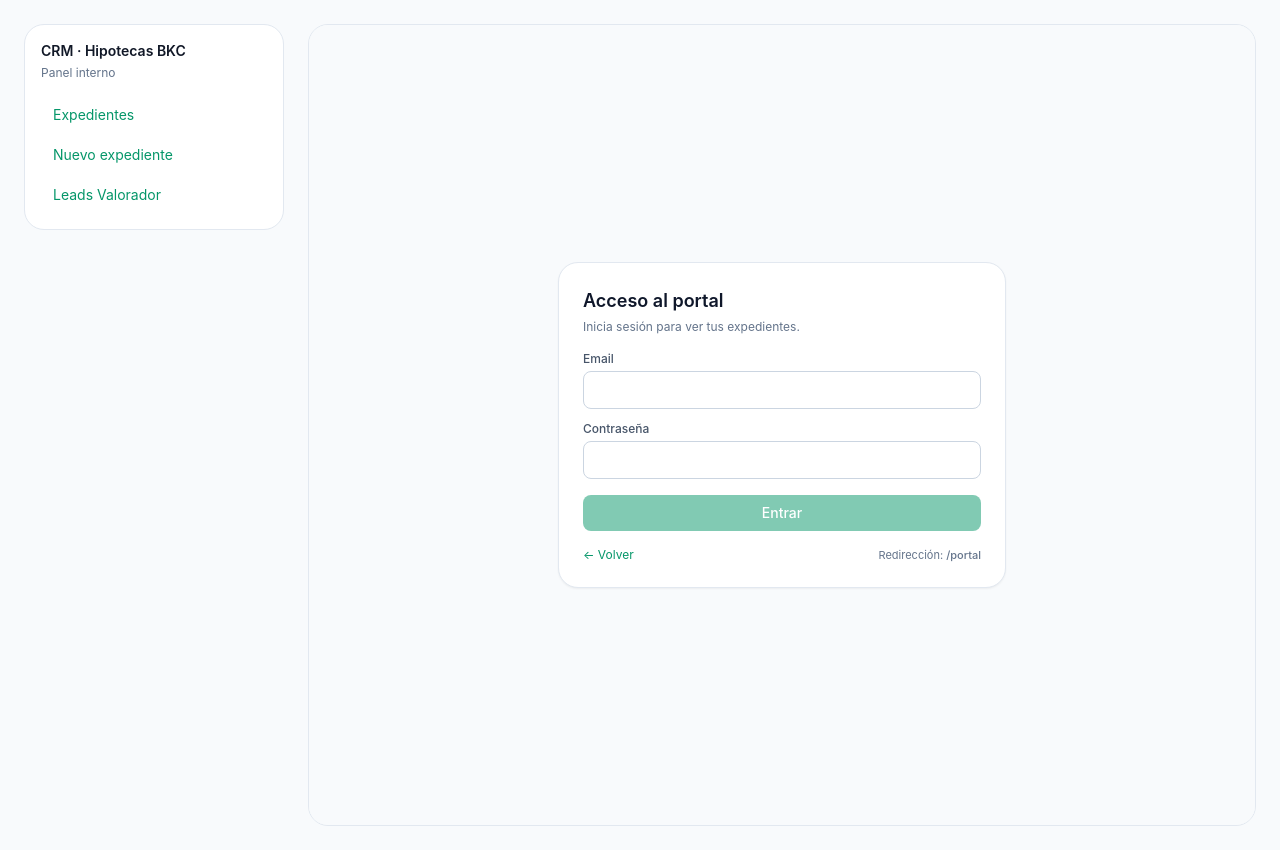
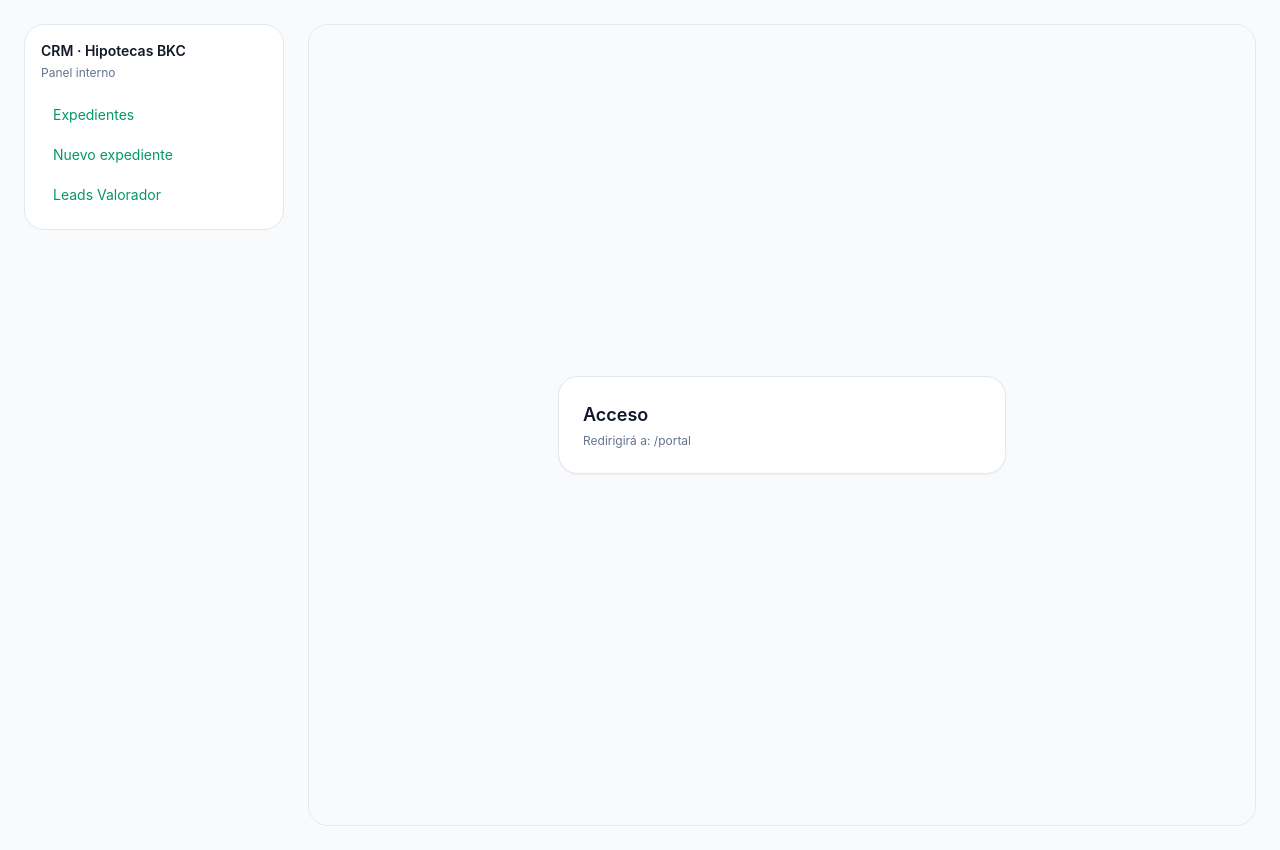
Before and after one commit to infobkchome-code/backhipotecas, a Next.js app: page /portal/login in a window 1280 px wide. Built offline with nearby package versions, Linux system fonts and the light colour scheme; no server answers.

Commit message:
Update page.tsx

```diff
--- a/app/portal/login/page.tsx
+++ b/app/portal/login/page.tsx
@@ -1,16 +1,38 @@
+'use client';
+
 import { Suspense } from 'react';
-import LoginClient from './LoginClient';
+import { useSearchParams } from 'next/navigation';
 
-export default function LoginPage() {
+// ✅ TODO lo que use useSearchParams va dentro del componente envuelto en Suspense
+function LoginInner() {
+  const searchParams = useSearchParams();
+
+  // Ejemplo típico: ?redirect=/portal
+  const redirectTo = searchParams.get('redirect') ?? '/portal';
+
+  // ⬇️ Pega aquí tu UI/login real (y usa redirectTo si lo necesitas)
+  return (
+    <div className="min-h-screen bg-slate-50 flex items-center justify-center px-4">
+      <div className="w-full max-w-md bg-white border border-slate-200 rounded-2xl shadow-sm p-6">
+        <h1 className="text-lg font-semibold text-slate-900">Acceso</h1>
+        <p className="text-xs text-slate-500 mt-1">Redirigirá a: {redirectTo}</p>
+
+        {/* TU FORMULARIO / BOTONES DE LOGIN AQUÍ */}
+      </div>
+    </div>
+  );
+}
+
+export default function Page() {
   return (
     <Suspense
       fallback={
-        <div className="min-h-screen bg-slate-50 text-slate-700 flex items-center justify-center">
-          <div className="text-sm">Cargando…</div>
+        <div className="min-h-screen bg-slate-50 flex items-center justify-center">
+          <div className="text-sm text-slate-600">Cargando…</div>
         </div>
       }
     >
-      <LoginClient />
+      <LoginInner />
     </Suspense>
   );
 }
```
